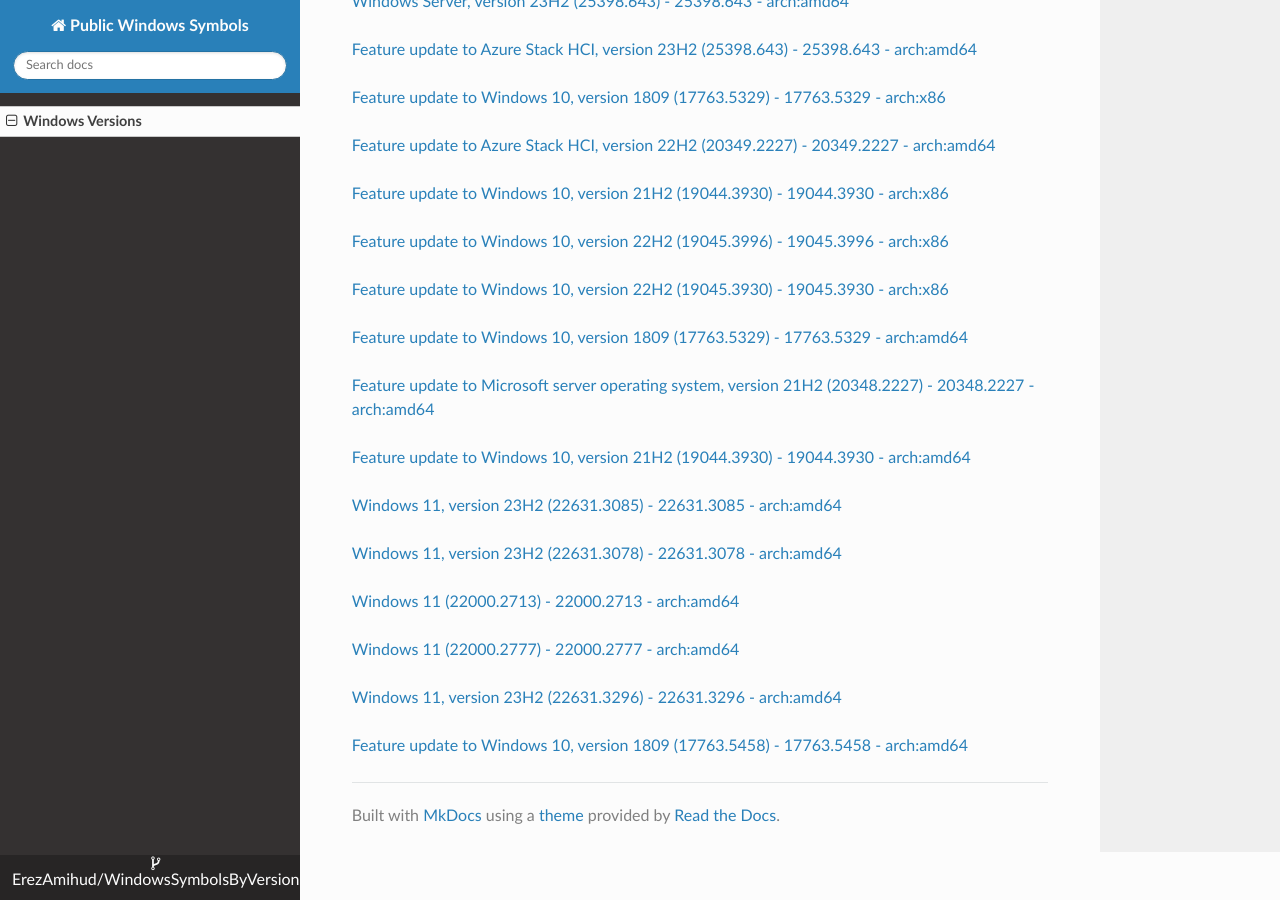
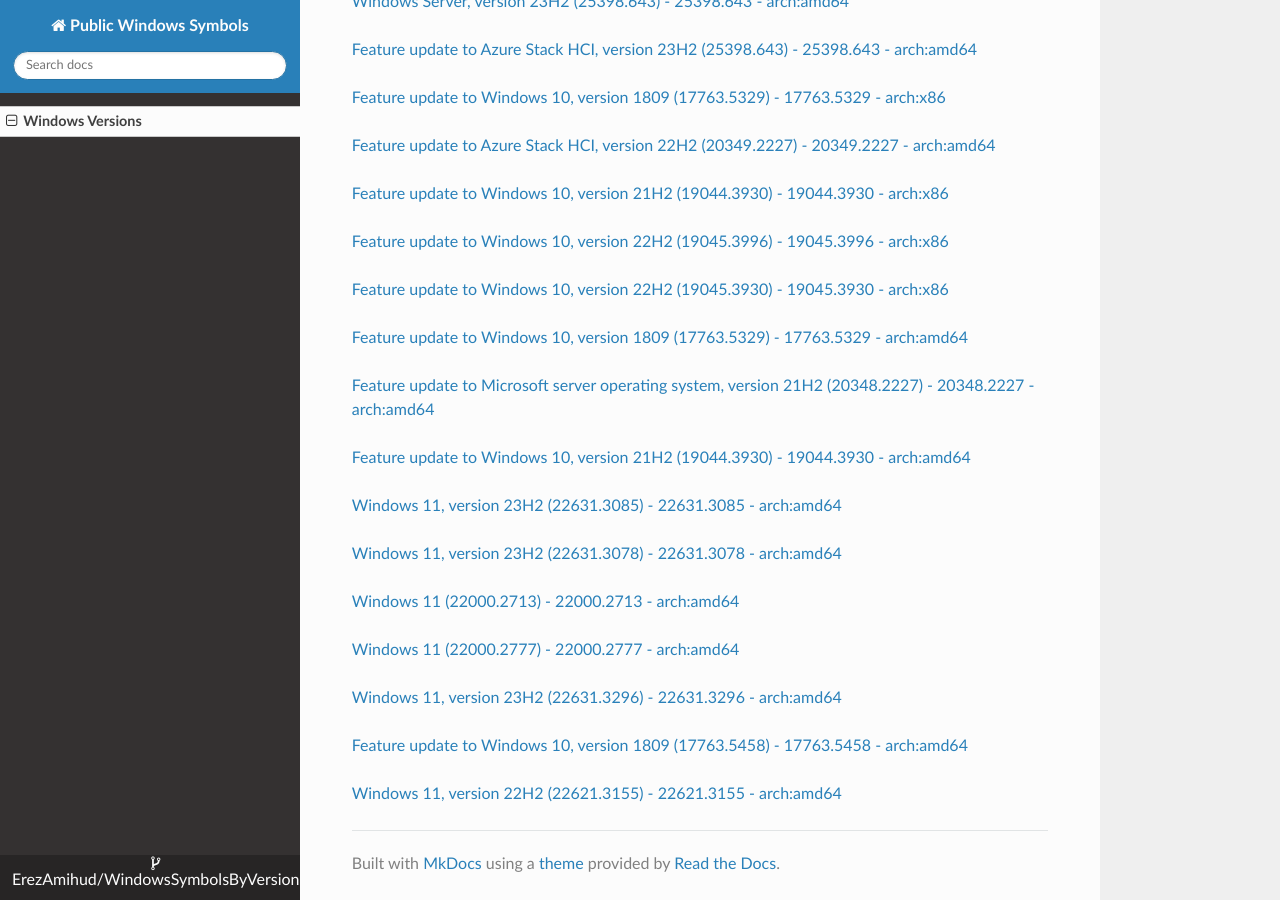
Before and after one commit to ErezAmihud/WindowsSymbolsByVersion, an MkDocs documentation site: the page built from docs/index.md, in a window 1280 px wide and 900 px high, scrolled down 18557 px. Built offline with MkDocs 1.6.1, drawn with Linux system fonts in a browser that asks for light colours; nearby versions of some CDN libraries.

Commit message:
Automated commit, add manifest for 5190f377-ae2b-4bab-a677-20ed0aa9b0a8

```diff
--- a/docs/index.md
+++ b/docs/index.md
@@ -1021,3 +1021,6 @@
 
 
 [Feature update to Windows 10, version 1809 (17763.5458) - 17763.5458 - arch:amd64](https://github.com/ErezAmihud/WindowsSymbolsByVersion/blob/main/manifests/f83989b7-20df-4fc2-9cb4-72183c21d735.manifest)
+
+
+[Windows 11, version 22H2 (22621.3155) - 22621.3155 - arch:amd64](https://github.com/ErezAmihud/WindowsSymbolsByVersion/blob/main/manifests/5190f377-ae2b-4bab-a677-20ed0aa9b0a8.manifest)
```
Also changed, not shown: process_builds.json (+1 -1 lines), 1 other file.
